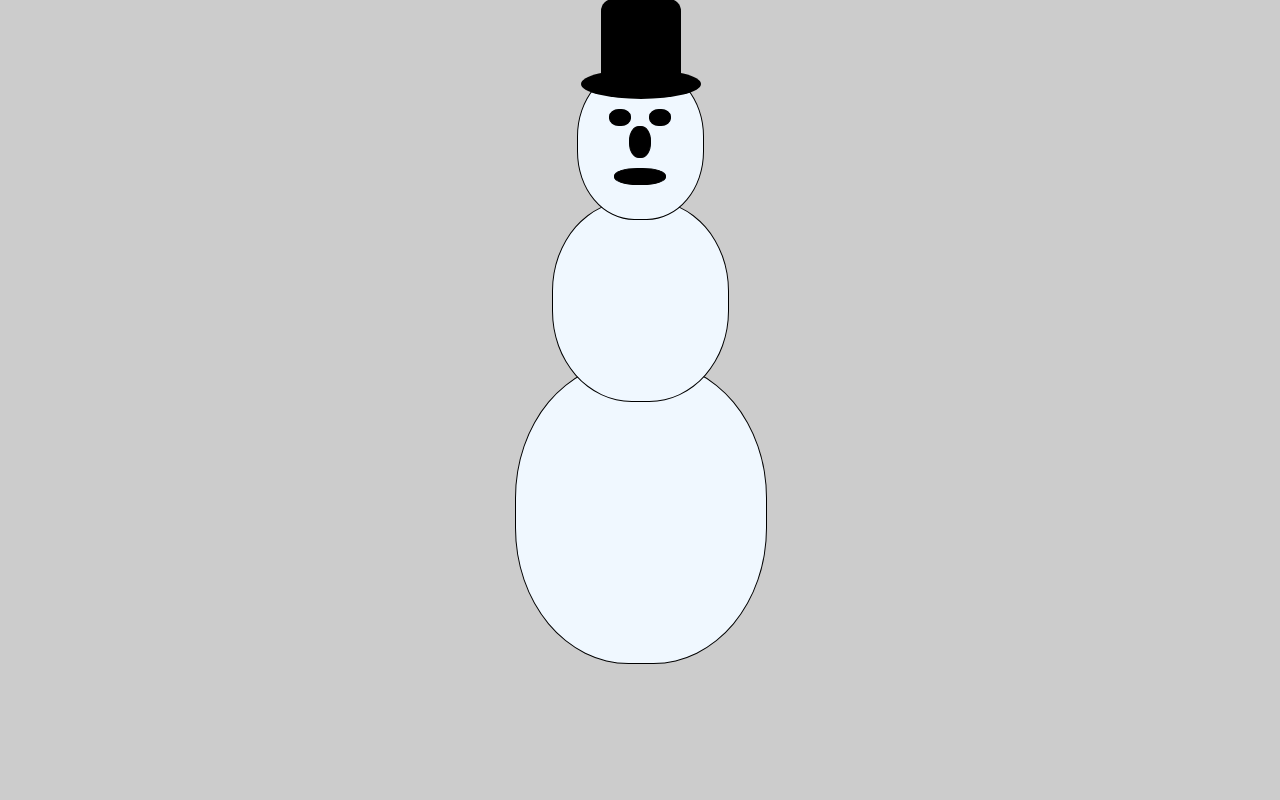
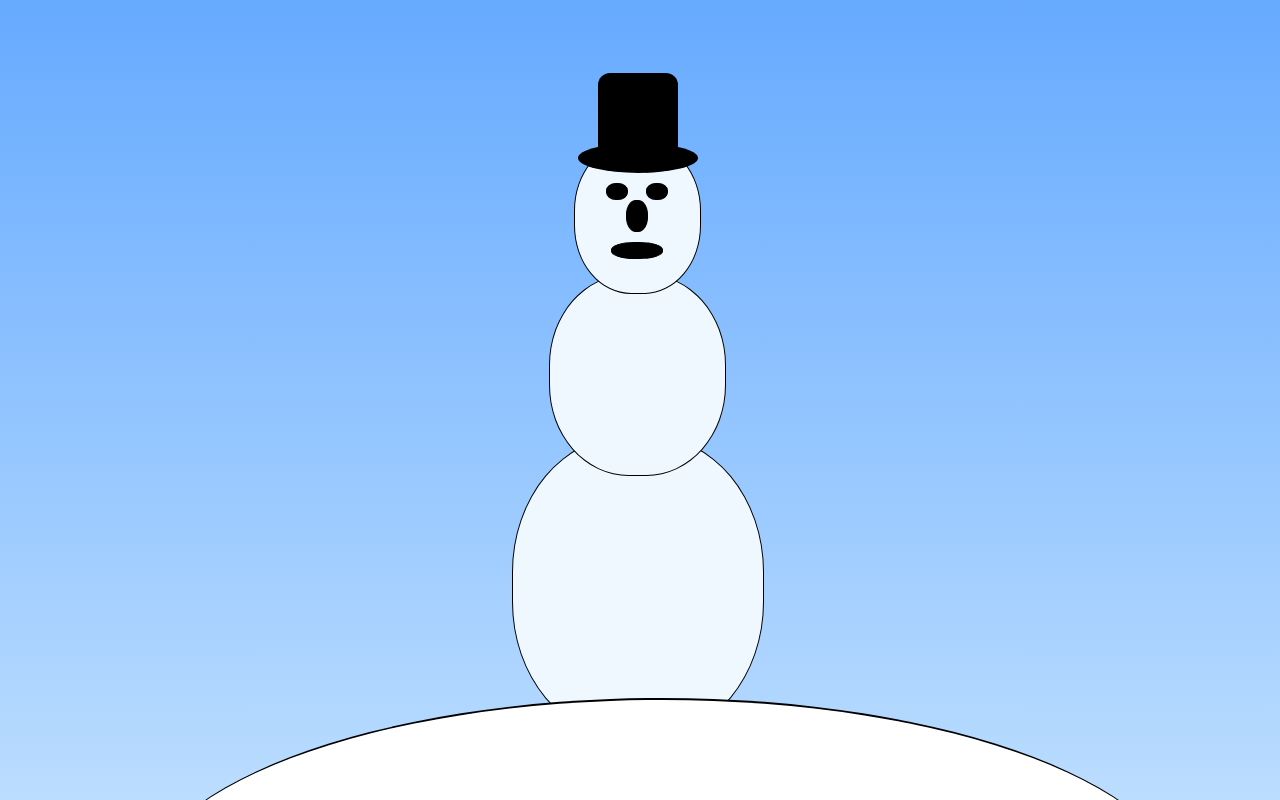
Before and after one commit to Tyler-Blood/7xx, a plain HTML site: page index.html in a window 1280 px wide. Drawn offline with Linux system fonts and the light colour scheme.

Commit message:
add snow hill and background for snowman. moved the little guy down to the bottom of the page and added style for html element

```diff
--- a/assets/css/style.css
+++ b/assets/css/style.css
@@ -1,30 +1,48 @@
-body{
-  background-color: #ccc;
+html {
+  height: 100%;
+  overflow: hidden;
 }
 
-.snowman{
+body {
+  margin: 0;
+  width: 100%;
+  height: 100%;
+  overflow: hidden;
+  color: #fff;
+  background-color: #9cf;
+  background-image: -webkit-gradient(linear, left top, left bottom, from(#6af), to(#bdf));
+  background-image: -webkit-linear-gradient(#6af, #bdf);
+  background-image: -moz-linear-gradient(#6af, #bdf);
+  background-image: linear-gradient(#6af, #bdf);
+}
+::-webkit-scrollbar {
+  display: none;
+}
+/* snowman start */
+.snowman {
+  text-align: center;
   width: 250px;
   margin: auto;
   overflow: visible;
+  position: fixed;
+  bottom: -300px;
+  left: 40%;
 }
-
-.smBody, .smFeet, .smHead{
+.smBody, .smFeet, .smHead {
   border: thin #000 solid;
   height: 150px;
   background-color: aliceblue;
   border-radius: 45%;
   margin: auto auto;
 }
-
-.smHead{
+.smHead {
   position: relative;
   bottom: -60px;
   z-index: 10;
   width: 50%;
 }
-
-.hat{
-  background-color: #000;
+.hat {
+  background-color: black;
   width: 80px;
   height: 80px;
   border-top-left-radius: 15%;
@@ -33,8 +51,8 @@ body{
   top: -70px;
   left: 23px;
 }
-.rim{
-  background-color: #000;
+.rim {
+  background-color: black;
   width: 120px;
   height: 30px;
   border-radius: 50%;
@@ -42,51 +60,60 @@ body{
   top: 70px;
   left: -20px;
 }
-.face{
+.face {
   margin: 40px auto;
   height: 30px;
   position: relative;
   width: 50%;
 }
-
-.eye, .nose, .mouth{
+.eye, .nose, .mouth {
   border: thin #000 solid;
   width: 20px;
   height: 15px;
   background-color: black;
   border-radius: 45%;
 }
-.leye{
+.leye {
   float: left;
 }
-.reye{
+.reye {
   float: right;
 }
-.nose, .mouth{
+.nose, .mouth {
   clear: both;
   margin: auto;
 }
-.nose{
+.nose {
   margin-top: 20px;
   height: 30px;
 }
-.mouth{
+.mouth {
   margin-top: 10px;
   width: 50px;
 }
-
-
-.smBody{
+.smBody {
   width: 70%;
   height: 200px;
   position: relative;
   bottom: -40px;
   z-index: 9;
 }
-
-.smFeet{
+.smFeet {
   width: 250px;
   height: 300px;
   z-index: 8;
   margin-bottom: -40px;
 }
+/* snowman end */
+
+.hill {
+  border-top: 2px solid #000;
+  width: 300%;
+  margin-left: -150%;
+  min-height: 100px;
+  padding: 60%;
+  border-radius: 50%;
+  border-left-color: transparent;
+  border-right-color: transparent;
+  background-color: #FFF;
+}
--- /dev/null
+++ b/diff.css
@@ -0,0 +1,120 @@
+/* CSS Document */
+
+html {
+    height: 100%;
+    overflow: hidden;
+}
+
+body {
+    margin: 0;
+    width: 100%;
+    height: 100%;
+    overflow: hidden;
+    color: #fff;
+    background-color: #9cf;
+    background-image: -webkit-gradient(linear, left top, left bottom, from(#6af), to(#bdf));
+    background-image: -webkit-linear-gradient(#6af, #bdf);
+    background-image: -moz-linear-gradient(#6af, #bdf);
+    background-image: linear-gradient(#6af, #bdf);
+}
+::-webkit-scrollbar {
+    display: none;
+}
+/* SNOWMAN */
+.snowman {
+    text-align: center;
+    width: 250px;
+    margin: auto;
+    overflow: visible;
+    position: fixed;
+    bottom: -300px;
+    left: 40%;
+}
+.smBody, .smFeet, .smHead {
+    border: thin #000 solid;
+    height: 150px;
+    background-color: aliceblue;
+    border-radius: 45%;
+    margin: auto auto;
+}
+.smHead {
+    position: relative;
+    bottom: -60px;
+    z-index: 10;
+    width: 50%;
+}
+.hat {
+    background-color: black;
+    width: 80px;
+    height: 80px;
+    border-top-left-radius: 15%;
+    border-top-right-radius: 15%;
+    position: absolute;
+    top: -70px;
+    left: 20px;
+}
+.rim {
+    background-color: black;
+    width: 120px;
+    height: 30px;
+    border-radius: 50%;
+    position: absolute;
+    top: 70px;
+    left: -20px;
+}
+.face {
+    margin: 40px auto;
+    height: 30px;
+    position: relative;
+    width: 50%;
+}
+.eye, .nose, .mouth {
+    border: thin #000 solid;
+    width: 20px;
+    height: 15px;
+    background-color: black;
+    border-radius: 45%;
+}
+.leye {
+    float: left;
+}
+.reye {
+    float: right;
+}
+.nose, .mouth {
+    clear: both;
+    margin: auto;
+}
+.nose {
+    margin-top: 20px;
+    height: 30px;
+}
+.mouth {
+    margin-top: 10px;
+    width: 50px;
+}
+.smBody {
+    width: 70%;
+    height: 200px;
+    position: relative;
+    bottom: -40px;
+    z-index: 9;
+}
+.smFeet {
+    width: 250px;
+    height: 300px;
+    z-index: 8;
+    margin-bottom: -40px;
+}
+
+.hill {
+    border-top: 2px solid #000;
+    width: 300%;
+    margin-left: -150%;
+    min-height: 100px;
+    padding: 60%;
+    border-radius: 50%;
+    border-left-color: transparent;
+    border-right-color: transparent;
+    background-color: #FFF;
+}
--- a/index.html
+++ b/index.html
@@ -7,6 +7,7 @@
     </head>
 
     <body>
+        <!-- snowman -->
         <div class="snowman">
             <div class="smHead">
                 <div class="hat">
@@ -23,6 +24,8 @@
             </div>
             <div class="smBody"></div>
             <div class="smFeet"></div>
+            <!-- hill -->
+            <div class="hill"></div>
         </div>
     </body>
 </html>
```
